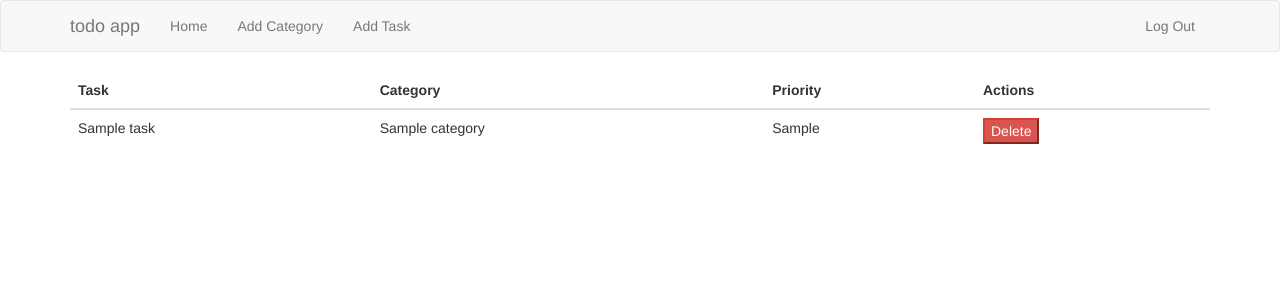
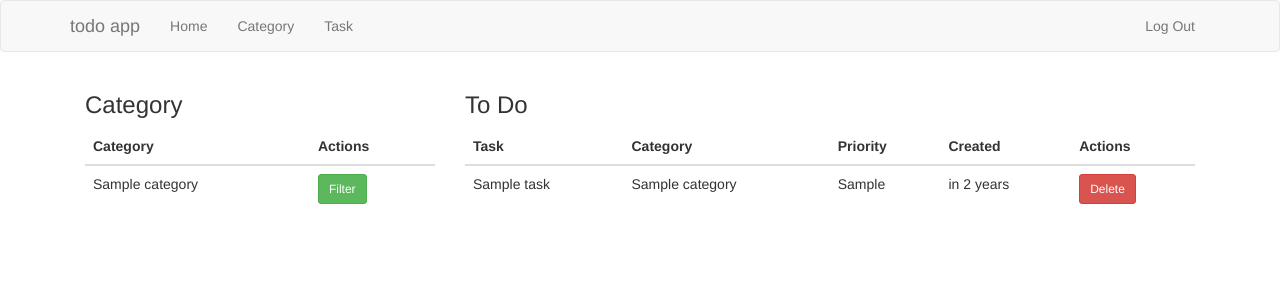
Before and after one commit to mah-ashish/todo-list, a Flask app: page / in a window 1280 px wide. Shown: the top 300 px of the page. Run offline with Flask 2, Linux system fonts and the light colour scheme; a user stored in the database is signed in; tables that the repository leaves empty hold one stand-in row (values such as "Sample post"); some libraries are stand-ins or nearby versions.

Commit message:
added filter by category and delete by category

```diff
--- a/app/__init__.py
+++ b/app/__init__.py
@@ -4,6 +4,7 @@ from flask_migrate import Migrate
 from flask_sqlalchemy import SQLAlchemy
 from flask_login import LoginManager
 from config import Config
+from flask_moment import Moment
 
 app = Flask(__name__)
 app.config.from_object(Config)
@@ -12,5 +13,6 @@ db = SQLAlchemy(app)
 migrate = Migrate(app, db)
 login = LoginManager(app)
 login.login_view = 'login'
+moment = Moment(app)
 
 from app import routes, models
--- a/app/routes.py
+++ b/app/routes.py
@@ -19,12 +19,31 @@ logger.addHandler(file_handler)
 @login_required
 def index():
     todo = []
-    tasks = Task.query.join(Category, Task.category_id == Category.id).filter(
-        Category.user_id == current_user.id).all()
-    for task in tasks:
-        todo.append({'taskid': str(task.id), 'task': str(task.name), 'category': str(
-            task.category.name), 'priority': str(task.priority)})
-    return render_template('index.html', title='Home', todo=todo)
+    # tasks = Task.query.join(Category, Task.category_id == Category.id).filter(
+    #     Category.user_id == current_user.id).all()
+    category = set()
+    categories = Category.query.filter_by(user_id=current_user.id).all()
+    for c in categories:
+        category.add(c.name)
+        for task in c.tasks:
+            todo.append({'taskid': task.id, 'task': task.name,
+                         'category': task.category.name, 'priority': task.priority, 'time': task.timestamp})
+    return render_template('index.html', title='Home', todo=todo, category=category)
+
+
+@app.route('/<categoryName>')
+@login_required
+def filter(categoryName):
+    todo = []
+    category = set()
+    categories = Category.query.filter_by(user_id=current_user.id).all()
+    for c in categories:
+        category.add(c.name)
+        if c.name == categoryName:
+            for task in c.tasks:
+                todo.append({'taskid': task.id, 'task': task.name,
+                             'category': task.category.name, 'priority': task.priority, 'time': task.timestamp})
+    return render_template('index.html', title='Home', todo=todo, category=category)
 
 
 @app.route('/login', methods=['POST', 'GET'])
@@ -39,7 +58,7 @@ def login():
         user = User.query.filter_by(username=form.username.data).first()
         if user is not None and user.check_password(form.password.data):
             logger.info('user "{}" logged in'.format(user.username))
-            flash('Welocme '+str(form.username.data), 'success')
+            flash('Welocme '+form.username.data, 'success')
             login_user(user)
             next_page = request.args.get('next')
             if not next_page or url_parse(next_page).netloc != '':
@@ -69,21 +88,25 @@ def register():
 @app.route('/addCategory', methods=['POST', 'GET'])
 @login_required
 def add_category():
+    # fetch all categories of user and check if the current one already exists
+    categories = Category.query.filter_by(user_id=current_user.id).all()
+    categoryList = [(str(c.id), c.name) for c in categories]
+
     form = AddCategoryForm()
     if form.validate_on_submit():
-        # fetch all categories of user and check if the current one already exists
-        categories = Category.query.filter_by(user_id=current_user.id).all()
-        for c in categories:
-            if c.name == str(form.category.data).lower():
-                flash('Category '+str(form.category.data)+' already exists', 'danger')
+        for name in categoryList:
+            if name == form.category.data.lower():
+                flash('Category ' + form.category.data + ' already exists', 'danger')
                 return redirect(url_for('add_category'))
         # add category to database
-        logger.info(current_user.username + ' : added category : '+str(form.category.data))
-        category = Category(name=str(form.category.data).lower(), user_id=current_user.id)
+        logger.info(current_user.username + ' : added category : '+form.category.data)
+        category = Category(name=form.category.data.lower(), user_id=current_user.id)
         db.session.add(category)
         db.session.commit()
-        flash('Category ' + str(form.category.data) + ' Added', 'success')
-    return render_template('addCategory.html', title='Add Category', form=form)
+        db.session.flush()
+        categoryList.append((category.id, category.name))
+        flash('Category ' + form.category.data + ' Added', 'success')
+    return render_template('addCategory.html', title='Add Category', form=form, category=categoryList)
 
 
 @app.route('/addTask', methods=['POST', 'GET'])
@@ -98,30 +121,32 @@ def add_task():
         flash('You need to add a Category first', 'danger')
         return redirect(url_for('add_category'))
 
-    items = [str(category.name) for category in categories]
+    items = [category.name for category in categories]
 
-    form = AddTaskForm()
-    form.add_categories(items)
+    form = AddTaskForm(items)
+    # form.add_categories(items)
     if form.validate_on_submit():
         # check if task already exists
         for category in categories:
-            for task in category.tasks:
-                if str(task.name).lower() == str(form.task.data).lower():
-                    flash('Task ' + str(form.task.data) + ' already exists', 'danger')
-                    return render_template('addTask.html', title='Add Task', form=form)
+            if category.name == form.category.data.lower():
+                for task in category.tasks:
+                    if task.name.lower() == form.task.data.lower():
+                        flash('Task "' + form.task.data +
+                              '" already exists in '+category.name, 'danger')
+                        return render_template('addTask.html', title='Add Task', form=form)
         # find category id of selected category
         category_id = 0
         for category in categories:
-            if category.name == str(form.category.data).lower():
+            if category.name == form.category.data.lower():
                 category_id = category.id
                 break
         # add to database
-        task = Task(name=str(form.task.data).lower(),
+        task = Task(name=form.task.data.lower(),
                     priority=form.priority.data, category_id=category_id, user_id=current_user.id)
 
         db.session.add(task)
         db.session.commit()
-        flash('Task ' + str(form.task.data) + ' Added', 'success')
+        flash('Task ' + form.task.data + ' Added', 'success')
     return render_template('addTask.html', title='Add Task', form=form)
 
 
@@ -131,15 +156,40 @@ def delete_task(userid, taskid):
     if current_user.id == userid:
         task = Task.query.filter_by(id=taskid, user_id=userid).first()
         if not task:
-            logger.error('No task for '+str(current_user.username)+' with task id : '+str(taskid))
+            logger.error('No task for '+current_user.username+' with task id : '+str(taskid))
         else:
-            logger.info('Task '+str(task.name)+' deleted by '+str(current_user.username))
+            logger.info('Task '+task.name+' deleted by '+current_user.username)
             db.session.delete(task)
             db.session.commit()
     else:
-        logger.warning('User : '+str(current_user.username) +
+        logger.warning('User : ' + current_user.username +
                        ' tried to delete task of user id : '+str(userid))
     return redirect(url_for('index'))
+
+
+@app.route('/deleteCategory/<int:userid>/<int:categoryid>', methods=['GET', 'POST'])
+@login_required
+def delete_category(userid, categoryid):
+    if current_user.id == userid:
+        category = Category.query.filter_by(id=categoryid, user_id=userid).first()
+        if not category:
+            logger.error('No category for '+current_user.username +
+                         ' with category id : '+str(categoryid))
+        else:
+            tasks = list(category.tasks)
+            if not tasks:
+                db.session.delete(category)
+                db.session.commit()
+                flash('Category : '+category.name+' deleted ', 'success')
+                logger.info("Category : "+category.name+" deleted by "+current_user.username)
+            else:
+                print list(category.tasks)
+                flash('You have some tasks under this category!! Remove them first', 'danger')
+            return redirect(url_for('add_category'))
+    else:
+        logger.warning('User : '+current_user.username +
+                       ' tried to delete task of user id : '+str(userid))
+    return redirect(url_for('add_category'))
 
 
 @app.route('/logout')
--- a/app/templates/base.html
+++ b/app/templates/base.html
@@ -18,9 +18,11 @@
           </div>
           <div class="collapse navbar-collapse" id="bs-example-navbar-collapse-1">
               <ul class="nav navbar-nav">
+                  {% if not current_user.is_anonymous %}
                   <li><a href="{{ url_for('index') }}">Home</a></li>
-                  <li><a href="{{ url_for('add_category') }}">Add Category</a></li>
-                  <li><a href="{{ url_for('add_task') }}">Add Task</a></li>
+                  <li><a href="{{ url_for('add_category') }}">Category</a></li>
+                  <li><a href="{{ url_for('add_task') }}">Task</a></li>
+                  {% endif %}
               </ul>
               <ul class="nav navbar-nav navbar-right">
                   {% if current_user.is_anonymous %}
@@ -48,3 +50,7 @@
     {% block app_content %}{% endblock %}
   </div>
 {% endblock %}
+{% block scripts %}
+    {{ super() }}
+    {{ moment.include_moment() }}
+{% endblock %}
--- a/app/templates/index.html
+++ b/app/templates/index.html
@@ -1,13 +1,41 @@
 {% extends 'base.html' %}
 
 {% block app_content %}
+  {% if category %}
+  <div class="col-md-4">
+    <div class="table-responsive">
+    <table class="table table-hover">
+      <h3>Category</h3>
+      <thead>
+        <tr>
+          <th>Category</th>
+          <th>Actions</th>
+        <tr>
+      </thead>
+      <tbody>
+      {% for item in category %}
+      <tr>
+        <td>{{item}}</td>
+        <td><a href="{{url_for('filter', categoryName=item)}}">
+          <button class="btn btn-success btn-sm">Filter</button></a></td>
+      </tr>
+      {% endfor %}
+      </tbody>
+    </table>
+  </div>
+  </div>
+  {% endif %}
   {% if todo %}
-    <table class="table">
+  <div class="col-md-8">
+    <div class="table-responsive">
+    <table class="table table-hover">
+      <h3>To Do</h3>
       <thead>
         <tr>
           <th>Task</th>
           <th>Category</th>
           <th>Priority</th>
+          <th>Created</th>
           <th>Actions</th>
         <tr>
       </thead>
@@ -17,15 +45,18 @@
           <td>{{ item.task }}</td>
           <td>{{ item.category }}</td>
           <td>{{ item.priority }}</td>
+          <td>{{ moment(item.time).fromNow() }}</td>
           <td>
               <a href="{{url_for('delete_task', taskid=item.taskid, userid=current_user.id)}}">
-              <button class="btn-danger">Delete</button></a>
+                <button class="btn btn-danger btn-sm">Delete</button></a>
           </td>
         </tr>
       {% endfor %}
       <tbody>
     </table>
+  </div>
+  </div>
   {% else %}
-    <h3>Your todo list will appear here once you add tasks</h3>
+    <h3>Your todo list will appear here</h3>
   {% endif %}
 {% endblock %}
```
Also changed, not shown: app/forms.py (+7 -4 lines), app/templates/addCategory.html (+18 -1 lines), config.py (+9 -1 lines). Lines whose indentation alone changed are shown as unchanged.
